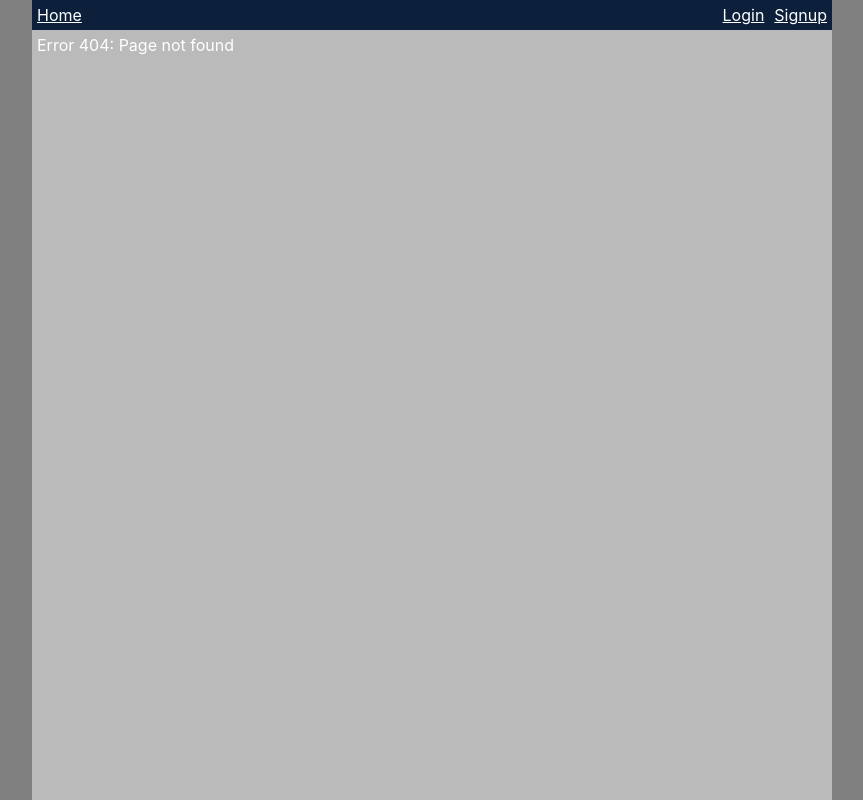
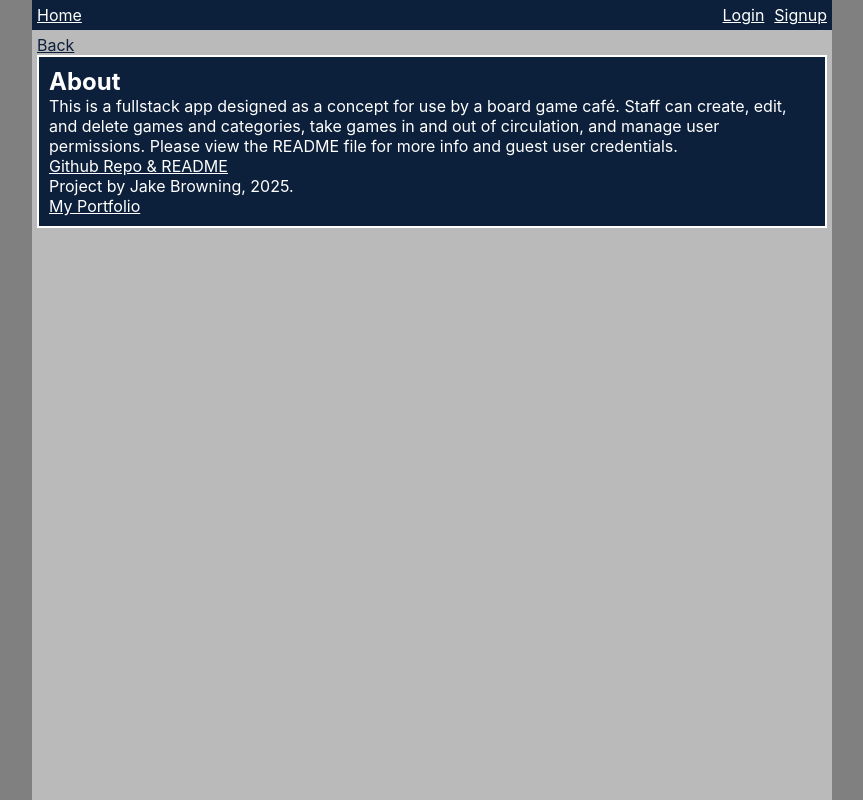
Before and after one commit to JakeBrowning90/game-library-private, a React (Vite) app: page /about in a window 1280 px wide. Before the commit this address had no page. Shown: the whole page, without its empty margins (208-1071 px from the left). Built offline with nearby package versions, Linux system fonts and the light colour scheme.

Commit message:
Update Readme and add About page

```diff
--- a/src/App.jsx
+++ b/src/App.jsx
@@ -12,6 +12,7 @@ import GameEdit from "./components/GameEdit";
 import GameNew from "./components/GameNew";
 import GameDetail from "./components/GameDetail";
 import ErrorScreen from "./components/ErrorScreen";
+import About from "./components/About"
 
 import { Routes, Route, Link, useNavigate } from "react-router";
 
@@ -123,6 +124,8 @@ function App() {
           ></Route>
           <Route path="login" element={<LoginScreen />} />
           <Route path="signup" element={<SignupScreen />} />
+          <Route path="about" element={<About />} />
+
           <Route path="*" element={<ErrorScreen />} />
         </Routes>
       </main>
--- /dev/null
+++ b/src/components/About.jsx
@@ -0,0 +1,33 @@
+import React from "react";
+import { Link } from "react-router";
+// import apiSource
+
+function About(
+  {
+    // Props
+  }
+) {
+  // State declarations
+  // Functions
+  // Render
+  return (
+    <div>
+      <Link to={"/login"} className="mainLink">
+        Back
+      </Link>
+      <div className="blueBlock">
+        <h2>About</h2>
+        <p>This is a fullstack app designed as a concept for use by a board game café. Staff can create, edit, and delete games and categories, take games in and out of circulation, and manage user permissions. Please view the README file for more info and guest user credentials.</p>
+        <a href="https://github.com/JakeBrowning90/game-library-private">
+          Github Repo & README
+        </a>
+        <p>Project by Jake Browning, 2025.</p>
+        <a href="http://jake-browning.com/">
+          My Portfolio
+        </a>
+      </div>
+    </div>
+  );
+}
+
+export default About;
--- a/src/components/LoginScreen.jsx
+++ b/src/components/LoginScreen.jsx
@@ -71,7 +71,10 @@ function LoginScreen(
           onChange={handlePassword}
         />
         <button>Submit</button>
-        <a href="https://game-library-public.fly.dev/">Public App</a>
+        <div className="formFooter">
+          <a href="https://game-library-public.fly.dev/">Public App</a>
+          <a href="/about">About</a>
+        </div>
       </form>
     </>
   );
--- a/src/index.css
+++ b/src/index.css
@@ -128,7 +128,7 @@ form,
   flex-direction: column;
 }
 
-.formHeader {
+.formHeader, .formFooter {
   display: flex;
   flex-direction: row;
   justify-content: space-between;
```
Also changed, not shown: 1 other file (tests, documents, lock files or other folders).
